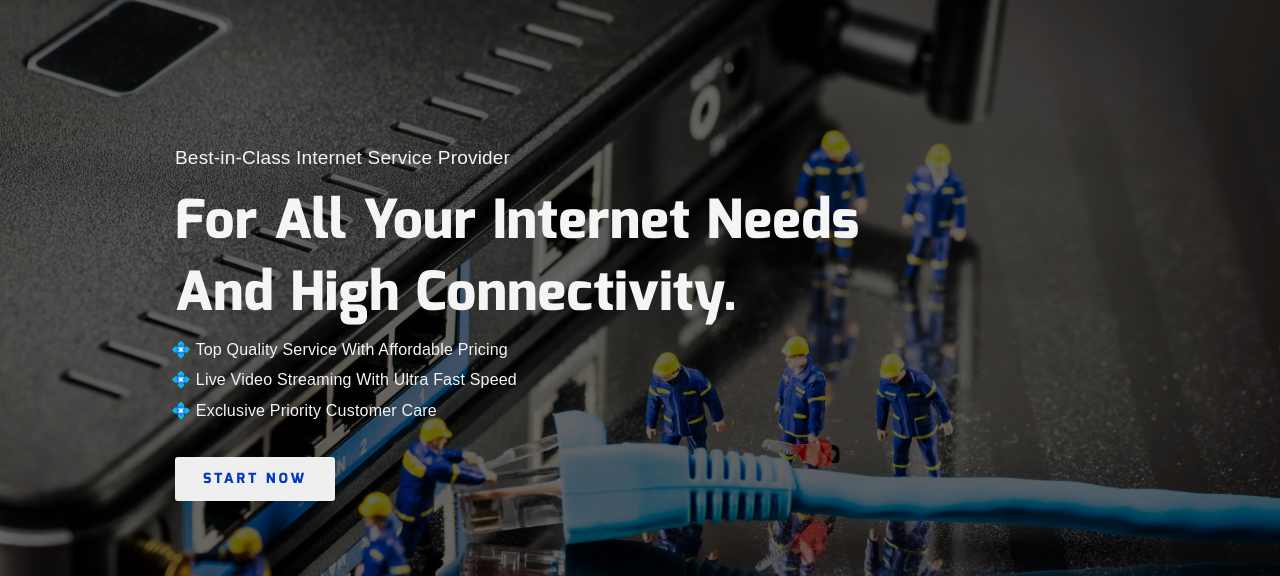
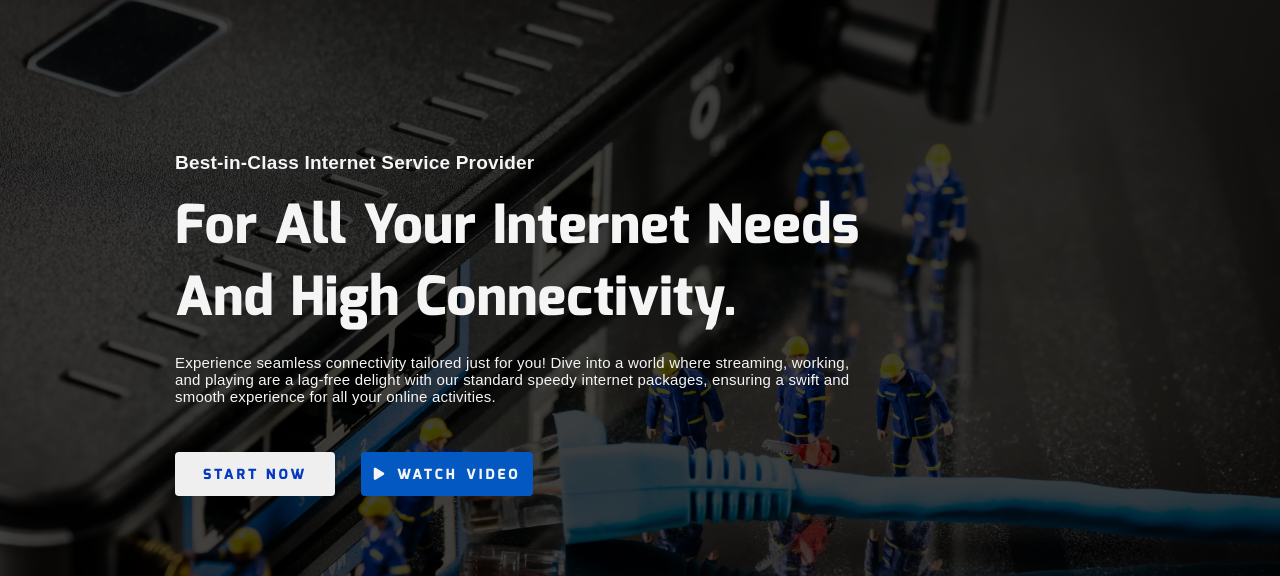
Before and after one commit to Abdirino/I-Affordable-Internet-Provider, a React (Create React App) app: page / in a window 1280 px wide. Shown: the part 71-647 px from the top of the page. Built offline with nearby package versions, Linux system fonts and the light colour scheme.

Commit message:
home sec revamp

```diff
--- a/src/App.css
+++ b/src/App.css
@@ -39,7 +39,7 @@
 
 .button {
   padding: 0.9em 2em;
-  border-radius: 3px;
+  border-radius: 4px;
   font-weight: bold;
   letter-spacing: 3px;
   text-transform: uppercase;
@@ -52,11 +52,14 @@
   overflow: hidden;
   cursor: pointer;
   border: none;
+  gap: 1rem;
 }
 
 .button:hover {
   color: #ffffff;
   transform: scale(1.02);
+  outline: none;
+  border: none;
 }
 
 .button::before {
--- a/src/Components/HSlider/HSlider.jsx
+++ b/src/Components/HSlider/HSlider.jsx
@@ -7,6 +7,7 @@ import Slider from "react-slick";
 
 import { Link } from "react-router-dom";
 import Reveal from "../Reveal/Reveal";
+import homeIMG from "../../Images/iAffordableHome1.webp";
 
 const HSlider = () => {
   const settings = {
@@ -37,7 +38,14 @@ const HSlider = () => {
                   <h1>And High Connectivity.</h1>
                 </Reveal>
                 <div className="perks">
-                  <ul>
+                  <p>
+                    Experience seamless connectivity tailored just for you! Dive
+                    into a world where streaming, working, and playing are a
+                    lag-free delight with our standard speedy internet packages,
+                    ensuring a swift and smooth experience for all your online
+                    activities.
+                  </p>
+                  {/* <ul>
                     <Reveal>
                       <li>💠 Top Quality Service With Affordable Pricing</li>
                     </Reveal>
@@ -47,11 +55,16 @@ const HSlider = () => {
                     <Reveal>
                       <li>💠 Exclusive Priority Customer Care</li>
                     </Reveal>
-                  </ul>
+                  </ul> */}
                 </div>
-                <Reveal>
-                  <button className="button">Start Now</button>
-                </Reveal>
+                <div className="home-links">
+                  <Reveal>
+                    <button className="button">Start Now</button>
+                  </Reveal>
+                  <Reveal>
+                    <span className="home-video"><i class="fa-solid fa-play"></i>WATCH VIDEO</span>
+                  </Reveal>
+                </div>
               </div>
             </div>
           </div>
--- a/src/Components/HSlider/hSlider.css
+++ b/src/Components/HSlider/hSlider.css
@@ -5,16 +5,17 @@
   transition: 0.4s ease;
 }
 .H-slider1 {
-  background: linear-gradient(rgba(0, 0, 0, 0.6), rgba(0, 0, 0, 0.6)),
+  background: linear-gradient(rgba(0, 0, 0, 0.75), rgba(0, 0, 0, 0.75)),
     url(../../Images/iAffordableHome1.webp);
   background-repeat: no-repeat;
   background-position: center;
   background-size: cover;
   height: 100vh;
-  width: 100vw;
+  width: 100%;
   display: flex;
   justify-content: center;
   align-items: center;
+  padding: 0 6rem;
 }
 /* .H-slider2 {
   background: linear-gradient(rgba(0, 0, 0, 0.55), rgba(0, 0, 0, 0.55)),
@@ -40,7 +41,7 @@
 .homeS p {
   font-size: 19px;
   padding: 15px 10px;
-  font-weight: lighter;
+  font-weight: bold;
 }
 .homeS h1 {
   padding: 0 10px;
@@ -50,17 +51,42 @@
 .homeS .button {
   margin: 25px 10px !important;
 }
-.homeS .perks ul {
+.homeS .perks p {
   display: flex;
   flex-direction: column;
   gap: 0.7rem;
-  /* align-items: center; */
+  width: 700px;
+  font-size: 15px;
   text-align: start;
-  padding: 12px 6px;
+  padding: 21px 0 1.4rem 10px;
   font-weight: lighter;
 }
-.perks ul li::marker {
-  content: "🔷 ";
+.home-links {
+  display: flex;
+  gap: 1rem;
+  align-items: center;
+}
+.home-links .home-video {
+  padding: 0.9em;
+  display: flex;
+  justify-content: center;
+  align-items: center;
+  gap: 0.6rem;
+  /* clip-path: circle(50% at 50% 50%); */
+  overflow: hidden;
+  border-radius: 4px;
+  color: whitesmoke;
+  background: #0359c1;
+  cursor: pointer;
+  outline: none;
+  font-size: 14px;
+  border: none;
+  font-family: Exo;
+  letter-spacing: 3px;
+}
+.home-video:hover {
+  color: #0359c1;
+  background: whitesmoke;
 }
 @media (min-width: 1600px) {
   .homeS h1 {
@@ -95,7 +121,7 @@
     font-size: 29px;
     width: auto !important;
   }
-  .perks ul li{
+  .perks ul li {
     font-size: 13px;
   }
 }
@@ -106,16 +132,18 @@
   color: white !important;
 }
 
-.slick-prev, .slick-next {
+.slick-prev,
+.slick-next {
   display: block !important;
   cursor: pointer;
 }
 .slick-prev::before {
-  content: '←';
+  content: "←";
 }
 
-.slick-prev::before, .slick-next::before {
-  font-family: 'slick';
+.slick-prev::before,
+.slick-next::before {
+  font-family: "slick";
   font-size: 50px;
   line-height: 1;
   opacity: 1;
```
